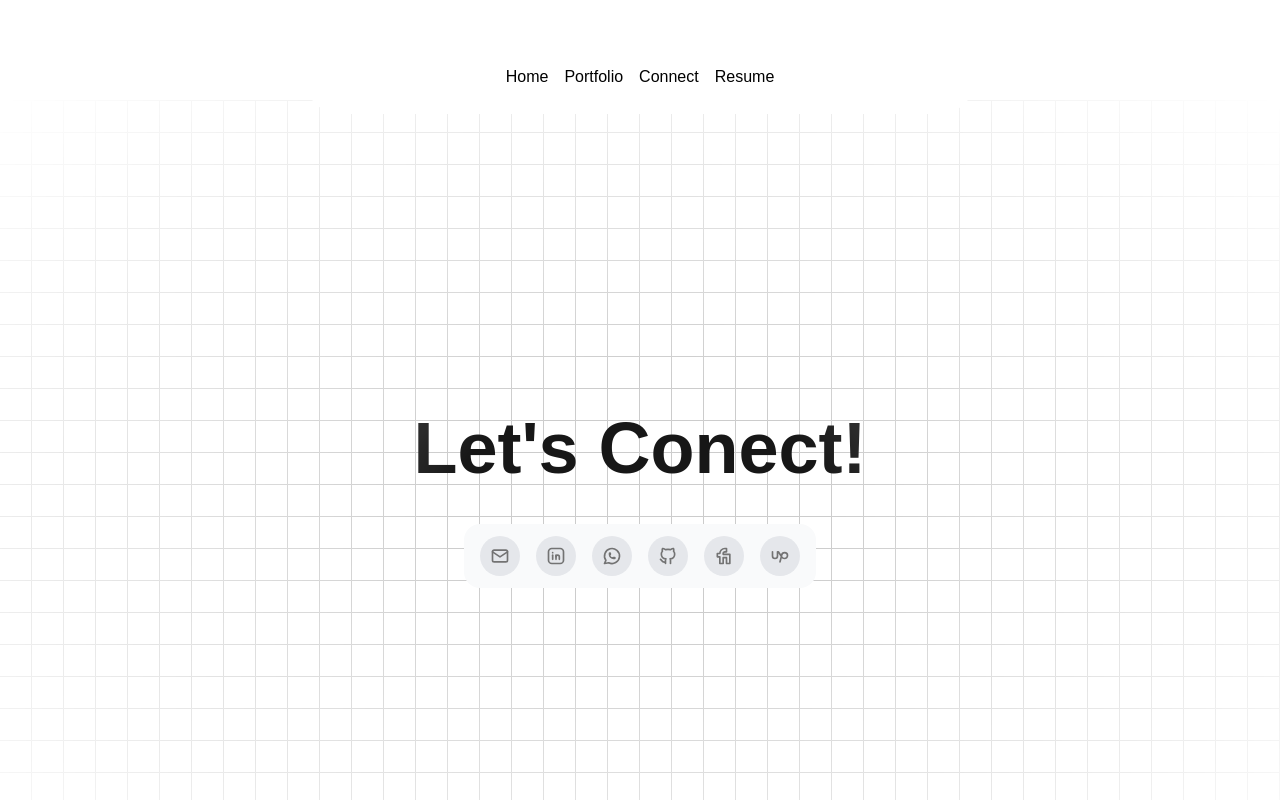
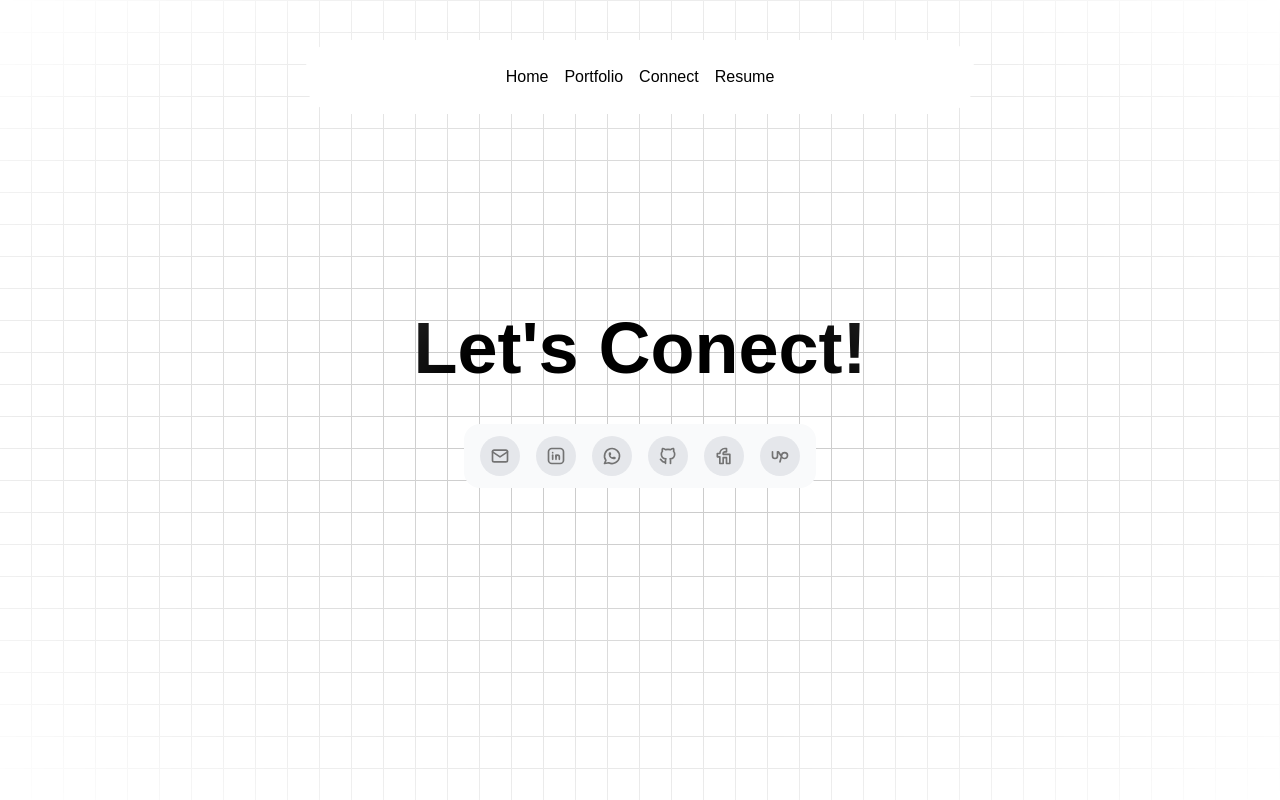
Before and after one commit to ubaidismail/nextJs_personal_portfolio, a Next.js app: page /contact in a window 1280 px wide. Shown: the top 800 px of the page. Built offline with nearby package versions, Linux system fonts and the light colour scheme.

Commit message:
Dark mode issue

```diff
--- a/src/app/contact/page.tsx
+++ b/src/app/contact/page.tsx
@@ -5,7 +5,7 @@ export default function Contact() {
     return (
         <>
 
-            <div className='contact-area pt-[100px] pb-5'>
+            <div className='contact-area pb-5'>
                 <div className="h-[50rem] w-full dark:bg-black bg-white  dark:bg-grid-white/[0.2] bg-grid-black/[0.2] relative flex items-center justify-center">
                     {/* Radial gradient for the container to give a faded look */}
                     <div className="absolute pointer-events-none inset-0 flex items-center justify-center dark:bg-black bg-white [mask-image:radial-gradient(ellipse_at_center,transparent_20%,black)]"></div>
--- a/src/components/contactSection/docSlider.tsx
+++ b/src/components/contactSection/docSlider.tsx
@@ -67,7 +67,7 @@ export default function FloatingDockDemo() {
   ];
   return (
     <div className="flex items-center justify-center h-[35rem] w-full flex-col">
-        <h1 className='sm:text-7xl text-3xl font-bold text-center pb-[40px]'>Let's Conect!</h1>
+        <h1 className='sm:text-7xl text-3xl font-bold text-black dark:text-white text-center pb-[40px]'>Let's Conect!</h1>
       <FloatingDock
         mobileClassName="translate-y-20" // only for demo, remove for production
         items={links}
--- a/src/components/expertise/services-skill.tsx
+++ b/src/components/expertise/services-skill.tsx
@@ -3,10 +3,10 @@ import { HoverEffect } from "../ui/card-hover-effect";
 
 export default function CardHoverEffectDemo() {
     return (
-        <div className="max-w-5xl mx-auto px-8">
+        <div className="max-w-5xl mx-auto px-8 dark:bg-dark">
 
 
-            <h2 className="mt-[50px] text-2xl relative z-20 md:text-4xl lg:text-7xl font-bold text-center text-dark dark:text-white font-sans tracking-tight">Expertise
+            <h2 className="pt-[50px] text-2xl relative z-20 md:text-4xl lg:text-7xl font-bold text-center text-dark dark:text-white font-sans tracking-tight">Expertise
             <div className="relative mx-auto inline-block w-max [filter:drop-shadow(0px_1px_3px_rgba(27,_37,_80,_0.14))]">
           <div className="absolute left-0 top-[1px] bg-clip-text bg-no-repeat text-transparent bg-gradient-to-r py-4 from-purple-500 via-violet-500 to-pink-500 [text-shadow:0_0_rgba(0,0,0,0.1)]">
             <span className="">!</span>
--- a/src/components/ui/background-beams-with-collision.tsx
+++ b/src/components/ui/background-beams-with-collision.tsx
@@ -70,7 +70,7 @@ export const BackgroundBeamsWithCollision = ({
     <div
       ref={parentRef}
       className={cn(
-        "h-96 md:h-[40rem] bg-gradient-to-b bg-black  relative flex items-center w-full justify-center overflow-hidden",
+        "h-96 md:h-[40rem] bg-gradient-to-b from-white to-neutral-100 dark:from-neutral-950 dark:to-neutral-800 relative flex items-center w-full justify-center overflow-hidden",
         // from-white to-neutral-100 dark:from-neutral-950 dark:to-neutral-800
         // h-screen if you want bigger
         className
--- a/tailwind.config.ts
+++ b/tailwind.config.ts
@@ -15,7 +15,7 @@ const config: Config = {
     "./src/components/**/*.{js,ts,jsx,tsx,mdx}",
     "./src/app/**/*.{js,ts,jsx,tsx,mdx}",
   ],
-  // darkMode: 'class',
+  darkMode: 'class',
   theme: {
     extend: {
       colors: {
```
